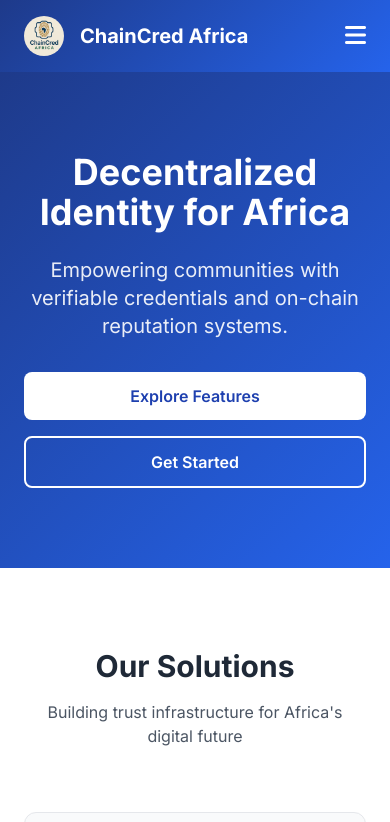
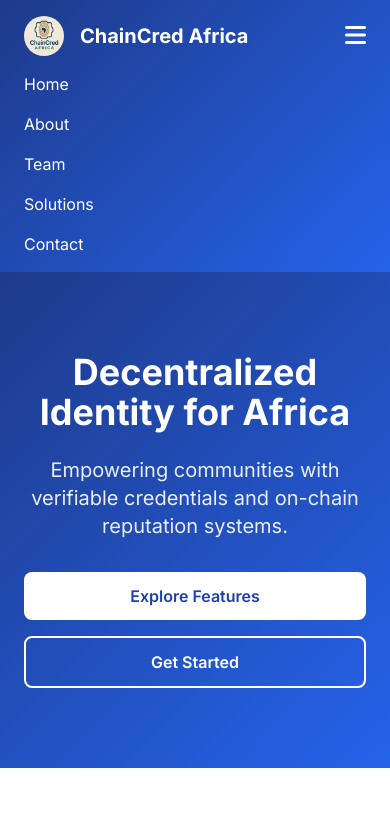
Before and after one commit to isaiah-david/chaincred-africa, a plain HTML site: page index.html in a window 390 px wide. Both pictures are taken after a click on the button 355 px from the left and 36 px from the top of the page. Shown: the top 822 px of the page. Drawn offline with nearby package versions, Linux system fonts and the light colour scheme.

Commit message:
Updated UI and content for index, team, roadmap, documentation, features, and about pages

```diff
--- a/index.html
+++ b/index.html
@@ -41,26 +41,42 @@
 </head>
 <body class="bg-gray-50">
   <!-- Navigation -->
+  <!-- Navigation -->
 <nav class="gradient-bg text-white shadow-lg">
   <div class="container mx-auto px-6 py-4">
     <div class="flex justify-between items-center">
+      <!-- Logo -->
       <div class="flex items-center space-x-4">
         <img src="chaincred.jpg" alt="Logo" class="h-10 rounded-full">
         <span class="text-xl font-bold">ChainCred Africa</span>
       </div>
+
+      <!-- Desktop Nav -->
       <div class="hidden md:flex space-x-8">
         <a href="index.html" class="hover:text-blue-200">Home</a>
-          <a href="about.html" class="font-semibold text-blue-200">About</a>
+        <a href="about.html" class="hover:text-blue-200">About</a>
         <a href="team.html" class="hover:text-blue-200">Team</a>
         <a href="features.html" class="hover:text-blue-200">Solutions</a>
         <a href="contact.html" class="hover:text-blue-200">Contact</a>
       </div>
-        <button class="md:hidden focus:outline-none">
+
+      <!-- Hamburger -->
+      <button id="menuToggle" class="md:hidden focus:outline-none">
         <i class="fas fa-bars text-2xl"></i>
       </button>
     </div>
+
+    <!-- Mobile Nav -->
+    <div id="mobileMenu" class="md:hidden mt-4 space-y-4 hidden">
+      <a href="index.html" class="block hover:text-blue-200">Home</a>
+      <a href="about.html" class="block hover:text-blue-200">About</a>
+      <a href="team.html" class="block hover:text-blue-200">Team</a>
+      <a href="features.html" class="block hover:text-blue-200">Solutions</a>
+      <a href="contact.html" class="block hover:text-blue-200">Contact</a>
+    </div>
   </div>
 </nav>
+
 
   <!-- Hero Section -->
   <section class="gradient-bg text-white py-20">
@@ -155,7 +171,7 @@
           </ul>
         </div>
         <div class="lg:w-1/2">
-          <img src="https://via.placeholder.com/600x400" alt="ChainCred in action" class="rounded-xl shadow-lg w-full">
+          <img src="chaincred.jpg" alt="ChainCred in action" class="rounded-xl shadow-lg w-full">
         </div>
       </div>
     </div>
@@ -285,3 +301,12 @@
   </script>
 </body>
 </html>
+<script>
+  // Toggle mobile menu
+  const menuToggle = document.getElementById('menuToggle');
+  const mobileMenu = document.getElementById('mobileMenu');
+
+  menuToggle.addEventListener('click', () => {
+    mobileMenu.classList.toggle('hidden');
+  });
+</script>
```
Also changed, not shown: about.html (+26 -2 lines), documentation.html (+27 -2 lines), features.html (+27 -2 lines), roadmap.html (+27 -2 lines), team.html (+27 -2 lines). Lines whose indentation alone changed are shown as unchanged.
